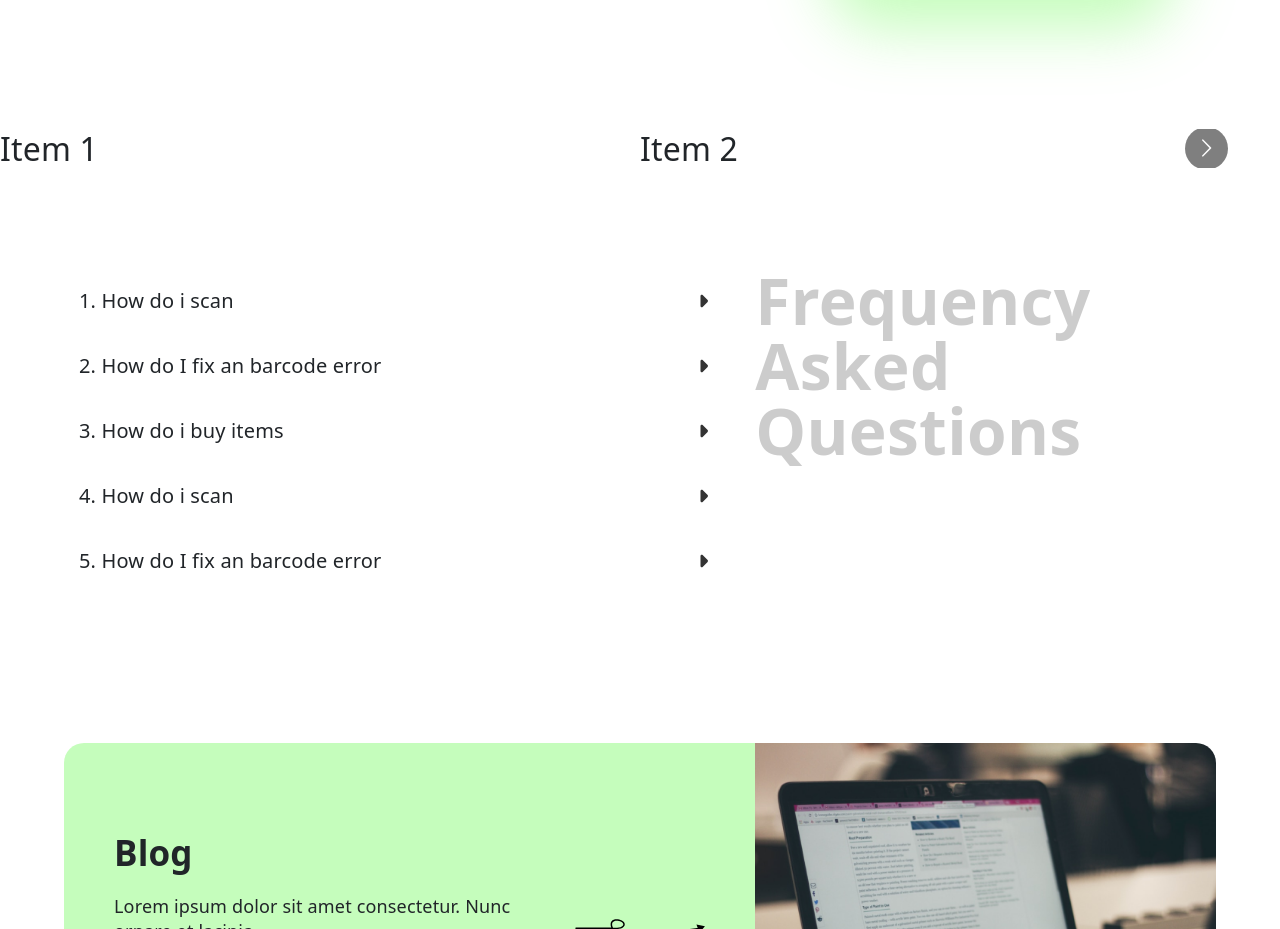
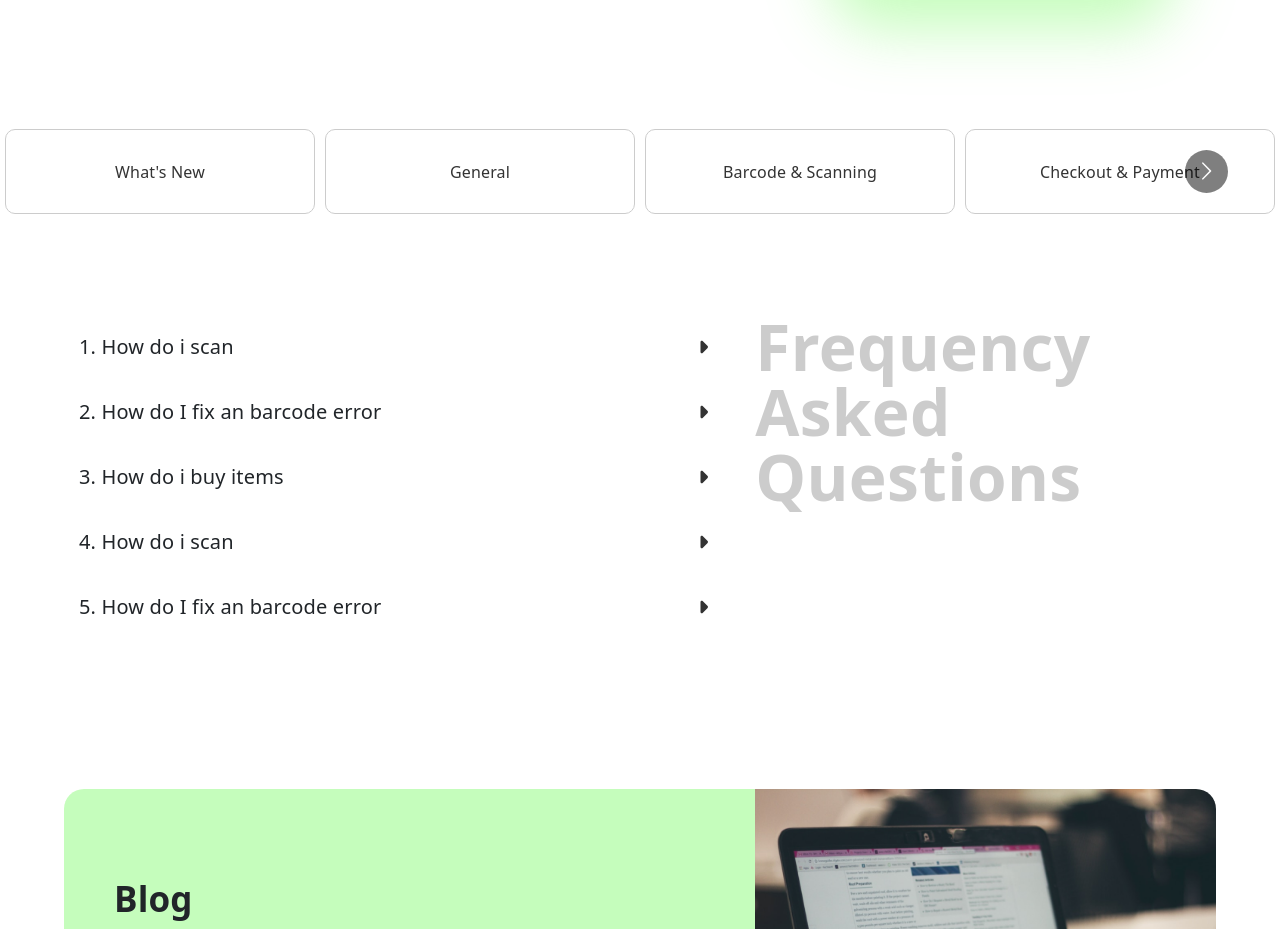
Before and after one commit to Boogie27/payizzy, a React (Create React App) app: page / in a window 1280 px wide. Shown: the part 2840-3769 px from the top of the page. Built offline with nearby package versions, Linux system fonts and the light colour scheme.

Commit message:
payizzy-client

```diff
--- a/src/components/css/Style.css
+++ b/src/components/css/Style.css
@@ -349,7 +349,7 @@ a {
 .banner-description{
     width: 90%;
     height: 300px;
-    display: none;
+    /* display: none; */
     margin: 0 auto;
     position: relative;
    /* border: 1px solid #ccc; */
@@ -771,6 +771,36 @@ a {
     letter-spacing: 0.005em;
     color: rgba(0, 0, 0, 0.2)
 }
+.content-four-slider .frame-item{
+    padding: 0px 5px;
+}
+.content-four-slider .frame-item .item{
+    width: 100%;
+    height: 85px;
+    line-height: 20px;
+    display: flex;
+    align-items: center;
+    text-align: center;
+    padding: 20px 5px;
+    border-radius: 10px;
+    border: 1px solid #ccc;
+    transition: all 0.3s ease;
+    justify-content: center;
+}
+.content-four-slider .frame-item .item:hover{
+    border: 1px solid rgba(111, 250, 88, 0.4);
+    background-color: rgba(111, 250, 88, 0.4);
+}
+.content-four-slider .frame-item a{
+    color: #333;
+    font-weight: 500;
+    font-size: 16px;
+}
+@media only screen and (max-width: 1125px){
+    .content-four-slider .frame-item .item{
+        /* width: 150px; */
+    }
+}
 @media only screen and (max-width: 767px){
     .containe-four-container .title-header{
         display: block;
--- a/src/components/home/ContainerFour.js
+++ b/src/components/home/ContainerFour.js
@@ -2,6 +2,9 @@
 
 import Carousel from "react-multi-carousel";
 import "react-multi-carousel/lib/styles.css";
+import { NavLink } from 'react-router-dom'
+
+
 
 
 
@@ -11,19 +14,19 @@ const ContainerFour = () => {
         superLargeDesktop: {
           // the naming can be any, depends on you.
           breakpoint: { max: 4000, min: 3000 },
-          items: 5
+          items: 7
         },
         desktop: {
           breakpoint: { max: 3000, min: 1024 },
-          items: 3
+          items: 6
         },
         tablet: {
           breakpoint: { max: 1024, min: 464 },
-          items: 2
+          items: 4
         },
         mobile: {
           breakpoint: { max: 464, min: 0 },
-          items: 1
+          items: 3
         }
       };
 
@@ -52,12 +55,29 @@ const MobileFaq = ({responsive}) => {
 
 const SliderContainer = ({responsive}) => {
     return (
-        <div className="content-slider">
+        <div className="content-four-slider">
             <Carousel responsive={responsive}>
-                <div>Item 1</div>
-                <div>Item 2</div>
-                <div>Item 3</div>
-                <div>Item 4</div>
+                <div className="frame-item">
+                    <NavLink to="/"><div className="item">What's New</div></NavLink>
+                </div>
+                <div className="frame-item">
+                    <NavLink to="/"><div className="item">General</div></NavLink>
+                </div>
+                <div className="frame-item">
+                    <NavLink to="/"><div className="item">Barcode & Scanning</div></NavLink>
+                </div>
+                <div className="frame-item">
+                    <NavLink to="/"><div className="item">Checkout & Payment</div></NavLink>
+                </div>
+                <div className="frame-item">
+                    <NavLink to="/"><div className="item">Clients</div></NavLink>
+                </div>
+                <div className="frame-item">
+                    <NavLink to="/"><div className="item">Boost</div></NavLink>
+                </div>
+                <div className="frame-item">
+                    <NavLink to="/"><div className="item">Online Booking</div></NavLink>
+                </div>
             </Carousel>
         </div>
     )
--- a/src/components/home/Home.js
+++ b/src/components/home/Home.js
@@ -17,7 +17,7 @@ const Home = ({bannerTwo, faqItems}) => {
     return (
         <div className="home-container">
             <HomeBanner/>
-            <BannerDescription/>
+            {/* <BannerDescription/> */}
             <AppIcons/>
             <ContainerOne/>
             <ContainerTwo bannerTwo={bannerTwo}/>
```
